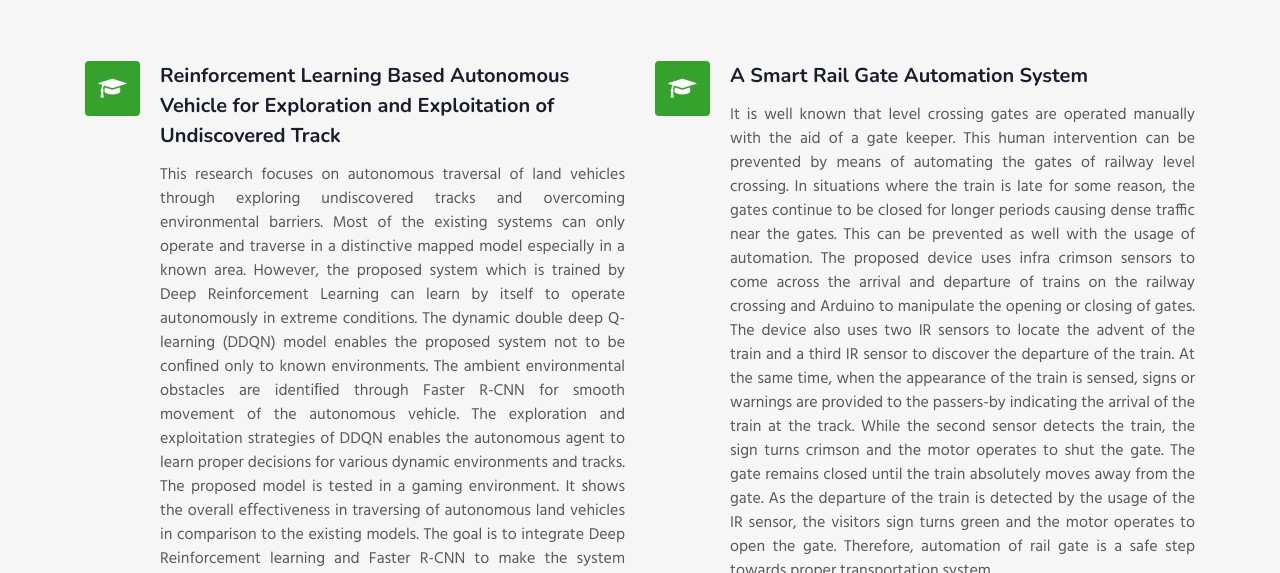
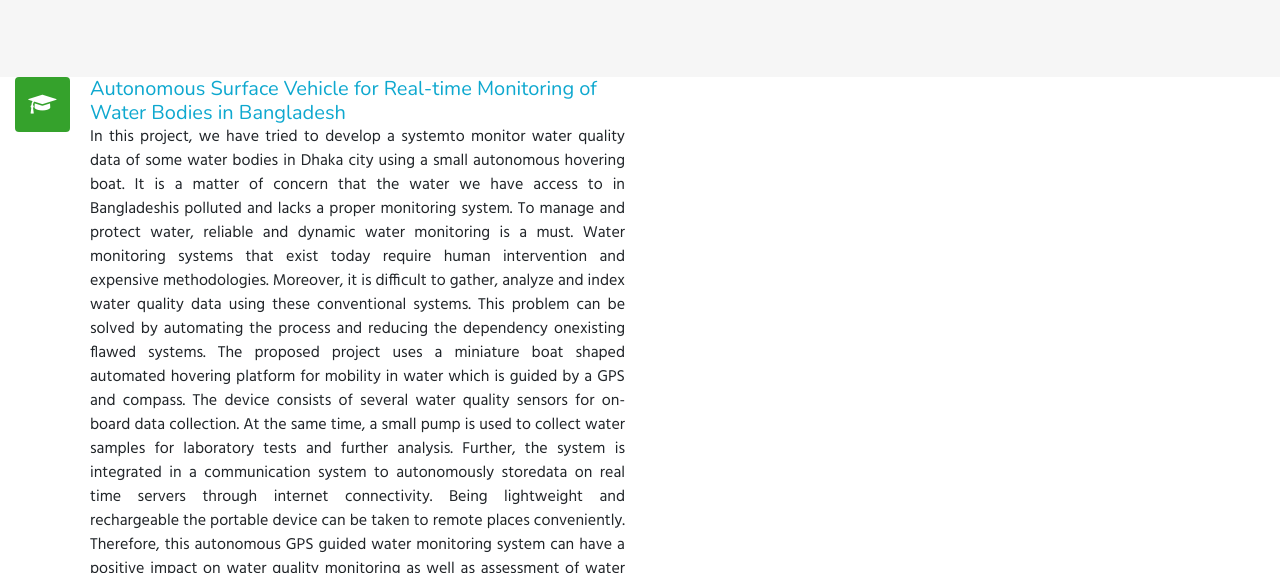
Before and after one commit to Razin1996/My-Website, a plain HTML site: page blog.html in a window 1280 px wide. Shown: the part 379-952 px from the top of the page. Drawn offline with nearby package versions, Linux system fonts and the light colour scheme.

Commit message:
Update blog.html

```diff
--- a/blog.html
+++ b/blog.html
@@ -83,7 +83,7 @@ Author URL: http://w3layouts.com
 				<h3 class="head">My Blogs</h3>
 				<p class="my-3 head"> This is the personal blog of mine. Here you can find about different events happen with me in different tours, competitions or daily life. </p>
 			  </div>
-			<div class="fea-gd-vv row mt-5 pt-3">
+			<!--<div class="fea-gd-vv row mt-5 pt-3">
 			   <div class="float-lt feature-gd col-lg-6 col-md-6">
 					 <div class="icon"> <span class="fa fa-graduation-cap" aria-hidden="true"></span></div>
 					 <div class="icon-info">
@@ -121,7 +121,7 @@ Author URL: http://w3layouts.com
          </div>
       </div>
 
-		  </div>
+		  </div>-->
 		 </div>
 	   </div>
 
```
